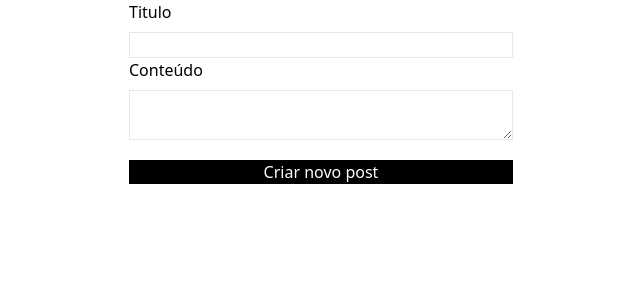
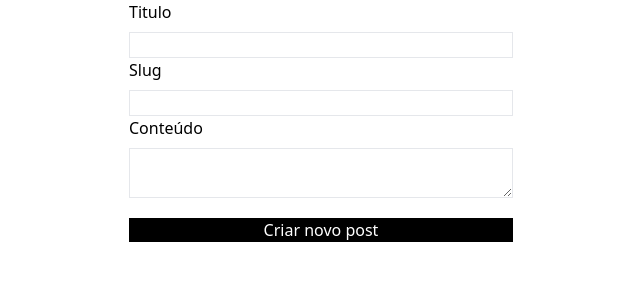
Before and after one commit to fullstack34/fs34-blog, a React (Vite) app: page /newpost in a window 1280 px wide. Shown: the top 300 px of the page, without its empty margins (319-959 px from the left). Built offline with nearby package versions, Linux system fonts and the light colour scheme.

Commit message:
Usando json-server

```diff
--- /dev/null
+++ b/db.json
@@ -0,0 +1,3 @@
+{
+  "posts": []
+}
--- a/package.json
+++ b/package.json
@@ -10,6 +10,7 @@
     "preview": "vite preview"
   },
   "dependencies": {
+    "json-server": "v1.0.0-alpha.11",
     "react": "^18.3.1",
     "react-dom": "^18.3.1",
     "react-icons": "^5.2.1",
--- a/src/pages/NewPost.jsx
+++ b/src/pages/NewPost.jsx
@@ -1,27 +1,52 @@
+
+import { useState } from "react";
 
 export default function NewPost() {
 
-  // Criar um estado chamado title para guardar a informação do input do Titulo
-  // Criar um estado chamado content para guardar a informação do input do Conteudo
+  const [title, setTitle] = useState('');
+  const [content, setContent] = useState('');
+  const [slug, setSlug] = useState('');
 
-  const handleSubmit = (event) => {
+  const handleSubmit = async (event) => {
     event.preventDefault();
 
-    // Exibir em um console.log ou alert, as informações dos inputs que estão guardadas
-    // nos estados
+    const options = {
+      method: "POST",
+      headers: {
+        "Content-type": "application/json"
+      },
+      body: JSON.stringify({
+        title,
+        content,
+        slug
+      })
+    };
+
+    let response = await fetch('http://localhost:3000/posts', options);
+    let dados = await response.json();
+
+    console.log(dados);
+  }
+
+  const handleTitle = (event) => {
+    let inputValue = event.target.value;
+    setTitle(inputValue);
+    setSlug(inputValue.replaceAll(' ', '-').toLowerCase());
   }
 
   return (
     <form action="" className="max-w-96 m-auto" onSubmit={handleSubmit}>
       <div className="flex flex-col gap-2">
         <label htmlFor="">Titulo</label>
-        {/* usar no onChange para adicionar a informação no estado title*/}
-        <input type="text" className="border w-full" />
+        <input type="text" value={title} className="border w-full" onChange={handleTitle} />
+      </div>
+      <div className="flex flex-col gap-2">
+        <label htmlFor="">Slug</label>
+        <input type="text" className="border w-full" value={slug} onChange={(event) => setSlug(event.target.value)} />
       </div>
       <div className="flex flex-col gap-2">
         <label htmlFor="">Conteúdo</label>
-        {/* usar no onChange para adicionar a informação no estado content*/}
-        <textarea className="border w-full"></textarea>
+        <textarea className="border w-full" onChange={(event) => setContent(event.target.value)}></textarea>
       </div>
       <div>
         <button className="w-full bg-black text-white mt-5">Criar novo post</button>
```
Also changed, not shown: 1 other file (tests, documents, lock files or other folders).
